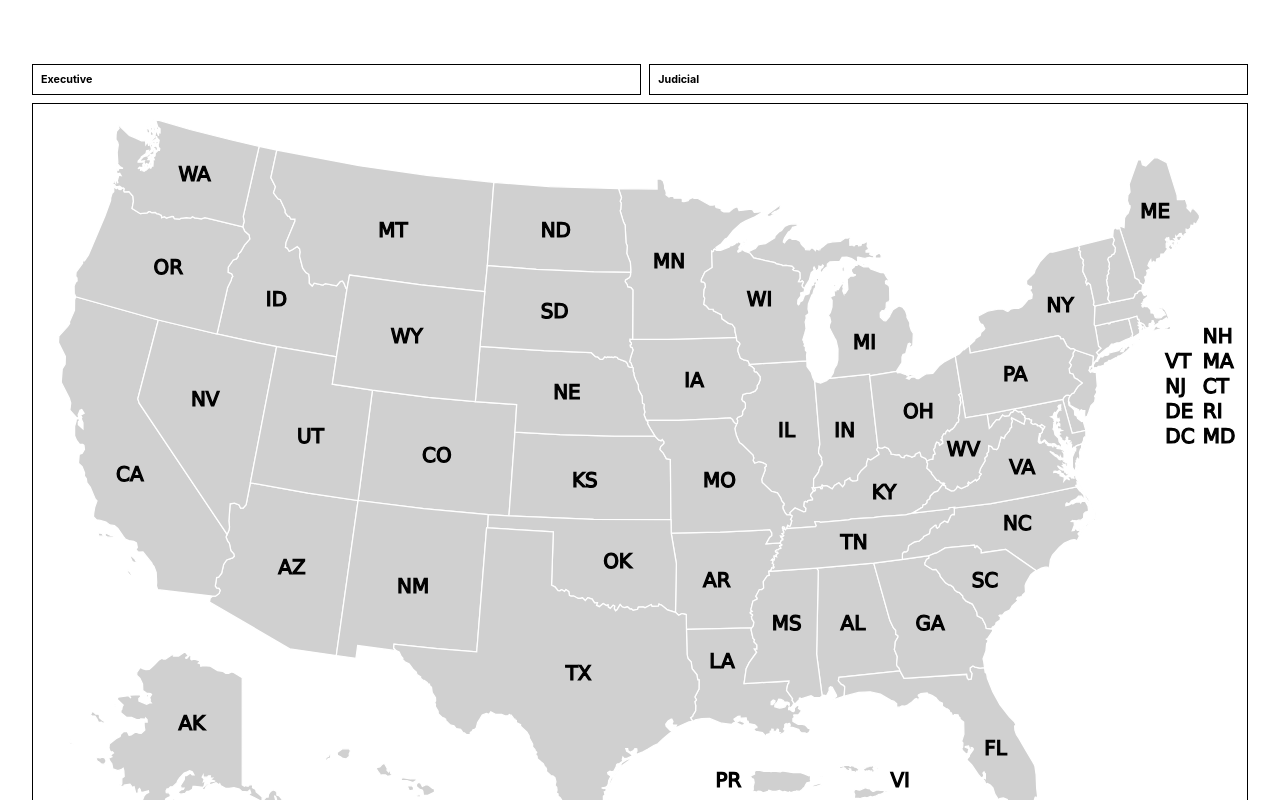
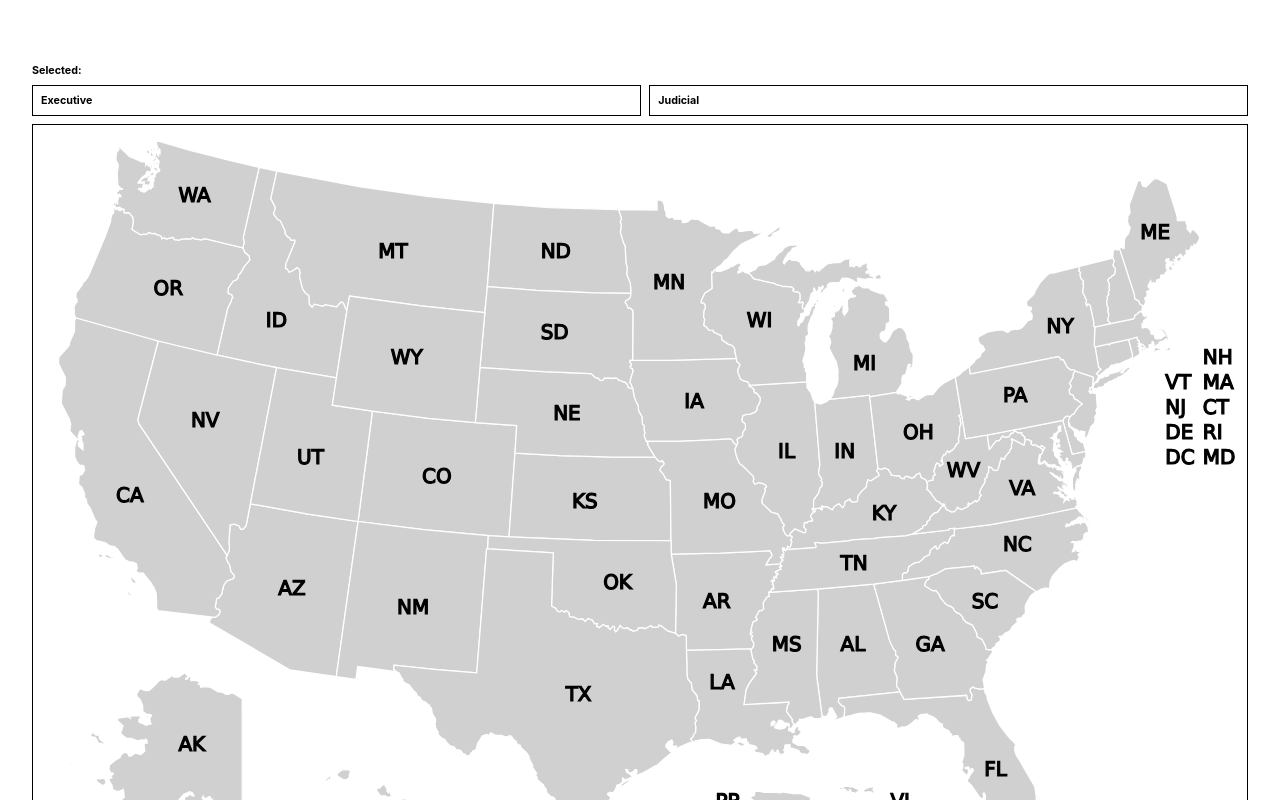
Before and after one commit to adriansseur/our-leaders, a Next.js app: page / in a window 1280 px wide. Shown: the top 800 px of the page. Built offline with nearby package versions, Linux system fonts and the light colour scheme.

Commit message:
added selected above executive & replaceAll

```diff
--- a/components/Legislative.js
+++ b/components/Legislative.js
@@ -6,18 +6,17 @@ export default function Legislative({selectedPlace}) {
 
     const [branchesData, setBranchesData] = React.useState(data)
 
-    let processedSelectedPlace
+    let selectedPlaceName
     if (selectedPlace !== null) {
-        processedSelectedPlace = selectedPlace.replace("-", "")
+        selectedPlaceName = selectedPlace.replaceAll("-", "")
     }
 
     return (
         <div className={styles.legislative}>
             <h6 className={styles.branchTitle}>Legislative</h6>
-            {selectedPlace && <p>{selectedPlace}</p>}
             {selectedPlace &&
                 <p>
-                    {branchesData.legislative.state[processedSelectedPlace]}
+                    {branchesData.legislative.state[selectedPlaceName]}
                 </p>
             }
         </div>
--- /dev/null
+++ b/components/Place.js
@@ -0,0 +1,15 @@
+import styles from '../styles/Home.module.css'
+
+export default function Executive({ selectedPlace }) {
+
+    let selectedPlaceName
+    if (selectedPlace !== null) {
+        selectedPlaceName = selectedPlace.replaceAll("-", " ")
+    }
+
+    return (
+        <div className={styles.place}>
+            <h6 className={styles.branchTitle}>Selected: {selectedPlaceName}</h6>
+        </div>
+    )
+}
--- a/pages/index.js
+++ b/pages/index.js
@@ -5,6 +5,7 @@ import Map from '../components/Map'
 import Executive from '../components/Executive'
 import Judicial from '../components/Judicial'
 import Legislative from '../components/Legislative'
+import Place from '../components/Place'
 
 export default function Home() {
 
@@ -19,6 +20,8 @@ export default function Home() {
         </Head>
 
         <main className={styles.main}>
+            <Place
+                selectedPlace={selectedPlace}/>
             <Executive />
             <Judicial/>
             <Map
--- a/styles/Home.module.css
+++ b/styles/Home.module.css
@@ -6,14 +6,18 @@
   min-height: 100vh;
   padding: 4rem 0;
   display: grid;
-  grid-template: auto auto 1fr / repeat(2, auto);
+  grid-template: repeat(3, auto) 1fr / repeat(2, auto);
   gap: 0.5rem;
+}
+
+.place {
+  grid-column: 1 / -1;
 }
 
 .map {
   padding: 0.5rem;
   border: 1px solid;
-  grid-row: 2;
+  grid-row: 3;
   grid-column: 1 / -1;
 }
 
```
